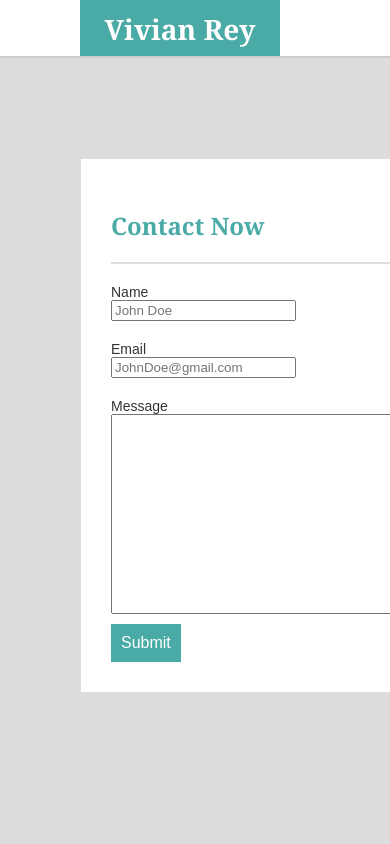
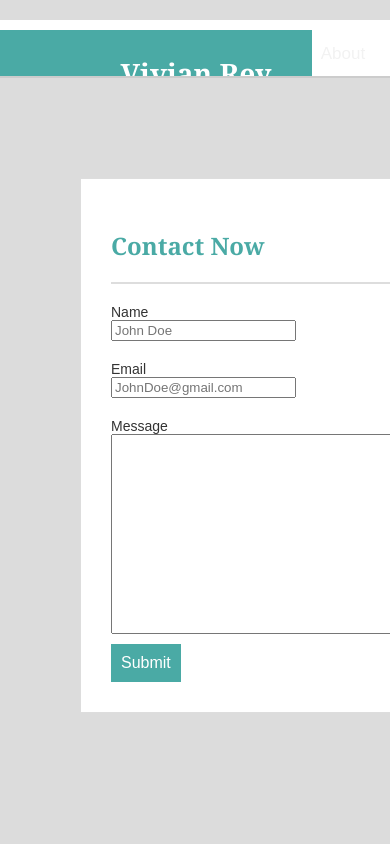
Before and after one commit to envizionlab2205/Responsive-Portfolio, a plain HTML site: page contact.html in a window 390 px wide. Shown: the top 844 px of the page. Drawn offline with nearby package versions, Linux system fonts and the light colour scheme.

Commit message:
updated files

```diff
--- a/additional/css/style.css
+++ b/additional/css/style.css
@@ -105,15 +105,27 @@ p {
     min-height: calc(100vh - 70px);
 }
 
-/* header */
-
 .mastheader {
     border-bottom: 2px solid #ccc;
     width: 100%;
     z-index: 99;
-    margin: 0;
+    margin-top: 20px;
     overflow: hidden;
     background-color: #ffffff;
+}
+
+.responsive {
+    width: 100%;
+    height: auto;
+}
+
+/* Add a black background color to the top navigation */
+.topnav {
+    background-color: #ffffff;
+    margin-bottom: 10px;
+    width: 390px;
+    margin-top: 10px;
+    color: #777;
 }
 
 #logo {
@@ -123,28 +135,31 @@ p {
     font-weight: 700px;
 }
 
-nav {
-    float: right;
-    margin-bottom: 10px;
-    width: 390px;
-    margin-top: 10px;
+/* Style the links inside the navigation bar */
+.topnav a {
+    display: block;
+    color: #f2f2f2;
+    text-align: center;
+    padding: 14px 16px;
+    text-decoration: none;
+    font-size: 17px;
 }
 
-nav a {
-    padding: 15px;
-    display: inline-block;
-    text-decoration: none;
-    color: #777;
-    border-left: 1px solid #ddd;
-    list-style-type: none;
+/* Change the color of links on hover */
+.topnav a:hover {
+    background-color: #ddd;
+    color: #d21034;
 }
 
-nav a:first-child {
-    border-left: none;
+/* Add an active class to highlight the current page */
+.active {
+    background-color: #4aaaa5;
+    color: white;
 }
 
-nav a:hover {
-    color: #d21034;
+/* Hide the link that should open and close the topnav on small screens */
+.topnav .icon {
+    display: none;
 }
 
 /* footer */
@@ -265,20 +280,8 @@ input[type=submit] {
     height: auto;
 }
 
-/* Extra small devices (phones, 600px and down) */
-@media only screen and (max-width: 640px) {
+.topnav.responsive a {
+    float: right;
+    display: block;
+    text-align: left;
 }
-
-/* Medium devices (landscape tablets, 768px and up) */
-@media only screen and (min-width: 768px) {
-}
-
-/* Large devices (laptops/desktops, 992px and up) */
-@media only screen and (min-width: 992px) {
-}
-
-@media only screen and (max-width: 640px) {
-    header {
-        position: static;
-    }
-}
--- a/contact.html
+++ b/contact.html
@@ -4,19 +4,18 @@
     <meta charset="utf-8" />
     <link rel="stylesheet" type="text/css" href="additional/css/style.css" />
     <meta name="viewport" content="width=device-width, initial-scale=1">
-    <link rel="stylesheet" media="screen and (min-width: 980px)" />
-    <link rel="stylesheet" media="screen and (min-width: 768px)" />
-    <link rel="stylesheet" media="screen and (min-width: 640px)" />
+    <script src="https://maxcdn.bootstrapcdn.com/bootstrap/4.1.3/js/bootstrap.min.js"></script>
 </head>
 
 <body>
+
     <header class="mastheader" id="logo">
-        <h1>Vivian Rey</h1>
-        <nav>
+        <div class="topnav" id="myTopnav">
+            <a href="#home" class="active" id="logo"><h1>Vivian Rey</h1></a>
             <a href="#index.html">About</a>
             <a href="#portfolio.html">Portfolio</a>
             <a href="#contact.html">Contact</a>
-        </nav>
+        </div>
     </header>
 
     <div id="main-container" class="container">
```
Also changed, not shown: index.html (+6 -7 lines), portfolio.html (+12 -14 lines).
